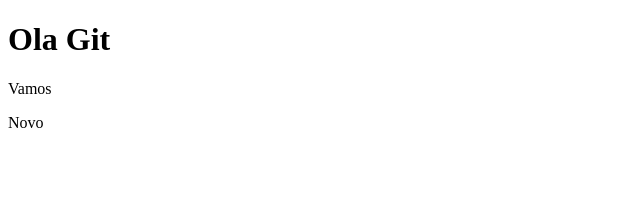
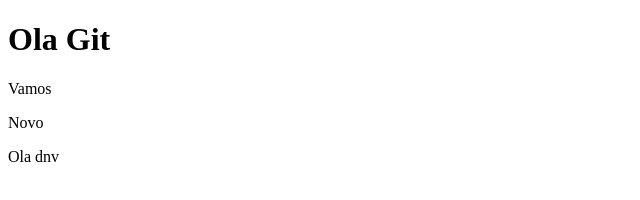
Before and after one commit to Gavi189/ProjetosGit, a plain HTML site: page index.html in a window 1280 px wide. Shown: the full height of the page, 0-640 px from the left. Drawn offline with Linux system fonts and the light colour scheme.

Commit message:
Update index.html

```diff
--- a/index.html
+++ b/index.html
@@ -9,5 +9,6 @@
     <h1>Ola Git</h1>
     <p>Vamos</p>
     <p>Novo</p>
+    <p>Ola dnv</p>
 </body>
 </html>
```
